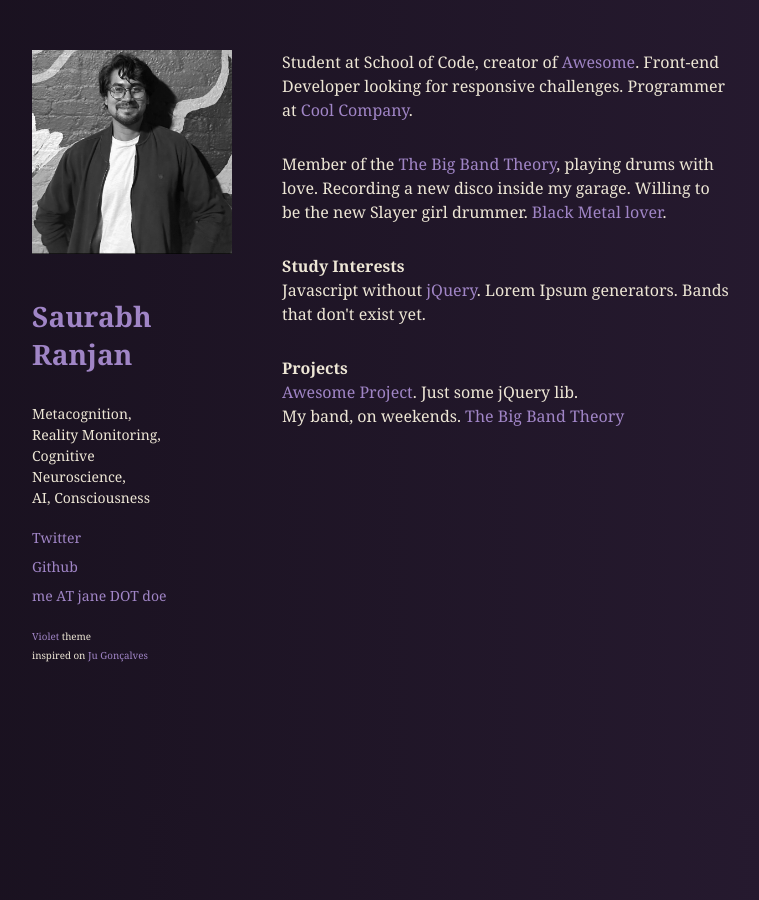
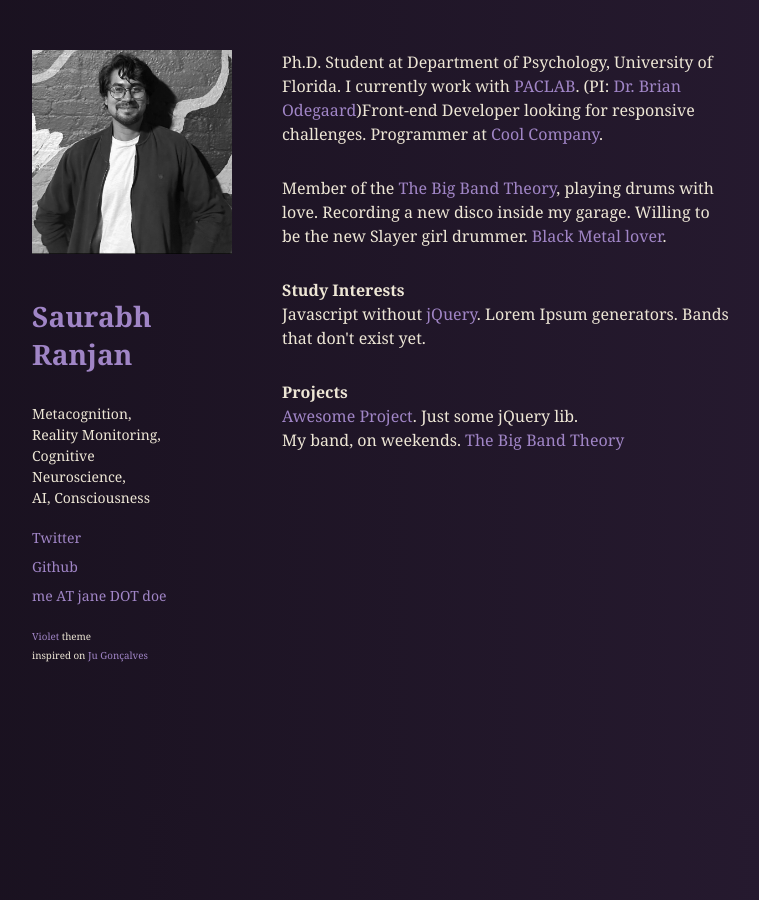
Before and after one commit to saurabhr/saurabhr.github.io, a Jekyll site: the page built from index.html, in a window 1280 px wide. Shown: the whole page, without its empty margins (68-827 px from the left). Built offline with Jekyll 4.4.1, drawn with Linux system fonts in a browser that asks for light colours.

Commit message:
update homepage

```diff
--- a/index.html
+++ b/index.html
@@ -33,7 +33,7 @@ title: Home
 
 <section class="content">
   <p>
-    Student at School of Code, creator of <a href="http://aweso.me/">Awesome</a>. Front-end Developer looking for responsive challenges. Programmer at <a href="https://google.com/search?q=cool+company">Cool Company</a>.
+    Ph.D. Student at Department of Psychology, University of Florida. I currently work with <a href="https://paclab.psych.ufl.edu/">PACLAB</a>. (PI: <a href="https://people.clas.ufl.edu/bodegaard/">Dr. Brian Odegaard</a>)Front-end Developer looking for responsive challenges. Programmer at <a href="https://google.com/search?q=cool+company">Cool Company</a>.
   </p>
 
   <p>
```
